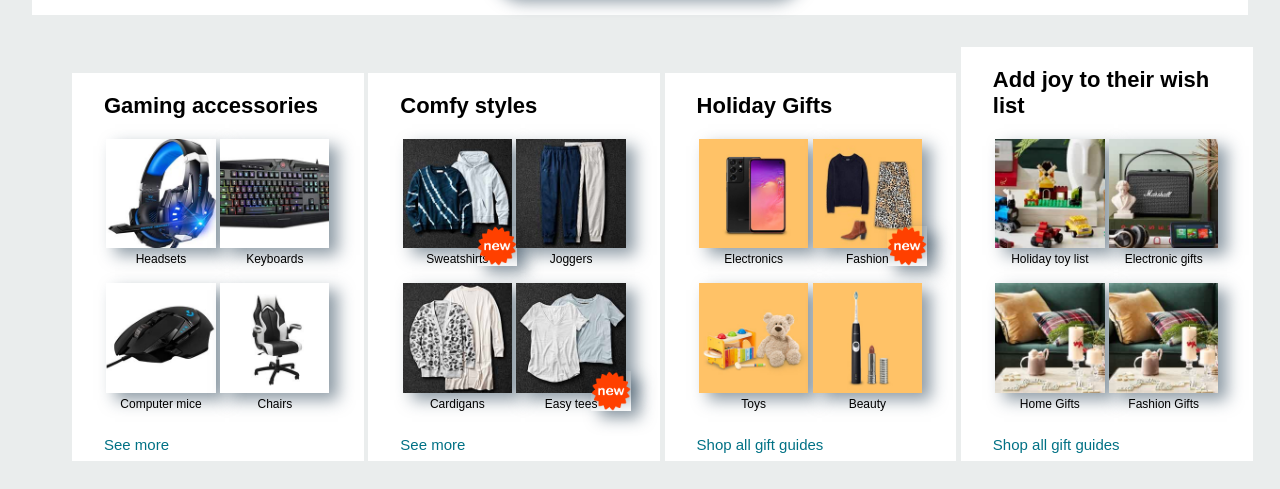
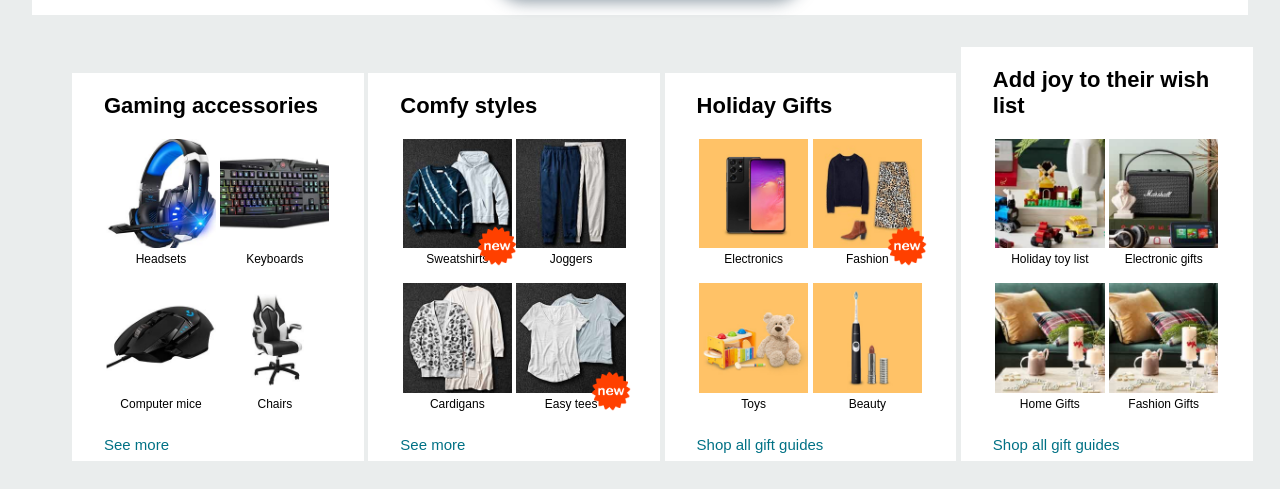
Before and after one commit to ImSion/Secondo_esercizio, a plain HTML site: page Secondo_esercizio/index.html in a window 1280 px wide. Shown: the part 1260-1749 px from the top of the page. Drawn offline with Linux system fonts and the light colour scheme.

Commit message:
tolta ombra in qudimg

```diff
--- a/Secondo_esercizio/style.css
+++ b/Secondo_esercizio/style.css
@@ -96,7 +96,6 @@ nav span {
     width: 100%;
     aspect-ratio: 1/1;
     object-fit: cover;
-    box-shadow: 9px 7px 15px 0px rgba(34, 60, 80, 0.5)
 }
 .quadimg p {
     margin: 0;
```
